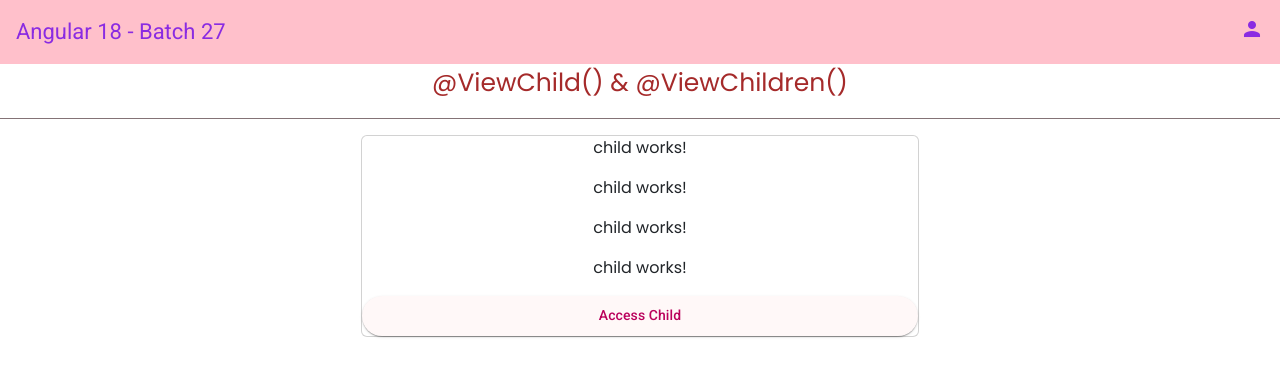
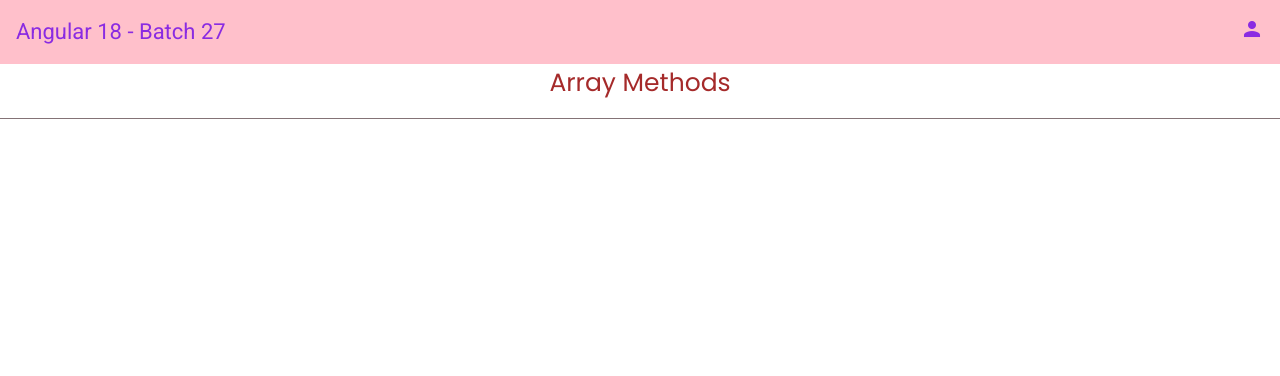
Before and after one commit to SatishKonduru/batch27, an Angular app: page / in a window 1280 px wide. Shown: the top 376 px of the page. Built offline with nearby package versions, Linux system fonts and the light colour scheme.

Commit message:
Array Methods

```diff
--- a/src/app/app.component.html
+++ b/src/app/app.component.html
@@ -25,4 +25,5 @@
 <!-- <app-sender></app-sender> -->
 
 <!-- <app-view-child></app-view-child> -->
-<app-parent></app-parent>
+<!-- <app-parent></app-parent> -->
+<app-array-methods></app-array-methods>
--- a/src/app/app.component.ts
+++ b/src/app/app.component.ts
@@ -14,6 +14,7 @@ import { ForComponent } from './components/for/for.component';
 import { SenderComponent } from './components/sender/sender.component';
 import { ViewChildComponent } from './components/view-child/view-child.component';
 import { ParentComponent } from './components/parent/parent.component';
+import { ArrayMethodsComponent } from './components/array-methods/array-methods.component';
 
 @Component({
   selector: 'app-root',
@@ -34,6 +35,7 @@ import { ParentComponent } from './components/parent/parent.component';
     SenderComponent,
     ViewChildComponent,
     ParentComponent,
+    ArrayMethodsComponent,
   ],
   templateUrl: './app.component.html',
   styleUrl: './app.component.css',
--- /dev/null
+++ b/src/app/components/array-methods/array-methods.component.html
@@ -0,0 +1 @@
+<app-topic [topicName]="'Array Methods'"></app-topic>
--- /dev/null
+++ b/src/app/components/array-methods/array-methods.component.ts
@@ -0,0 +1,144 @@
+import { Component, OnInit } from '@angular/core';
+import { TopicComponent } from '../topic/topic.component';
+import { Q } from '@angular/cdk/keycodes';
+import { first } from 'rxjs';
+import { convertCompilerOptionsFromJson } from 'typescript';
+import { NumberSymbol } from '@angular/common';
+
+@Component({
+  selector: 'app-array-methods',
+  standalone: true,
+  imports: [TopicComponent],
+  templateUrl: './array-methods.component.html',
+  styleUrl: './array-methods.component.css',
+})
+export class ArrayMethodsComponent implements OnInit {
+  ngOnInit(): void {
+    // let fruits = ['apple', 'banana'];
+    // // 1. push()
+    // fruits.push('orange');
+    // console.log('Fruits: ', fruits);
+    // // 2. pop()
+    // let lastFruit = fruits.pop();
+    // console.log('last fruit:', lastFruit);
+    // console.log('Fruits: ', fruits);
+    // fruits.push('Orange', 'Mango');
+    // console.log('Fruits: ', fruits);
+    // // 3. shift()
+    // let firstItem = fruits.shift();
+    // console.log('First Fruit:', firstItem);
+    // console.log('Original Fruit Array: ', fruits);
+    // //4. unshift()
+    // fruits.unshift('apple');
+    // console.log('Original Fruit Array: ', fruits);
+    // //5. concat()
+    // let moreFruits = ['abc', 'zyx'];
+    // let allFruits = moreFruits.concat(fruits);
+    // console.log('All Fruits: ', allFruits);
+    // let fruits = ['apple', 'banana', 'orange', 'grape', 'mango'];
+    // console.log(fruits);
+    // 6. slice()
+    // arrayName.slice(fromIndex, uptoIndex)
+    // let newFruits = fruits.slice(2, 5); //[0],[1],[2]
+    // console.log(newFruits);
+    // 7. splice()
+    //  arrayName.splice(startIndex, deleteCount, item1, item2....)
+    // console.log(fruits);
+    // fruits.splice(1, 3);
+    // console.log('New Fruits: ', fruits);
+    // console.log('Original Fruits :', fruits);
+    // 8. indexOf
+    // console.log(fruits.indexOf('ABC'));
+    //9. lastIndexOf
+    // let nums = [1, 2, 3, 2, 4, 2, 5, 6, 7, 2, 4, 2, 5, 6, 10];
+    // console.log(nums.lastIndexOf(2));
+    // 10. includes()
+    // console.log(fruits.includes('xyz'));
+    // 11. join()
+    // console.log(fruits.join(', '));
+    // 12. reverse()
+    // console.log(fruits.reverse());
+    // 13. sort()
+    // console.log('Before Sort: ', fruits);
+    // console.log(fruits.sort());
+    // console.log('After Sort', fruits);
+    // let numbers = [10, 5, 2, 1];
+    // console.log(numbers.sort((a, b) => a - b));
+    // let fruits = ['apple', 'banana', 'orange', 'grape', 'mango'];
+    // 14. forEach()
+    // fruits.forEach((f, i) => {
+    //   console.log('Array Item and its index value: ', f, i);
+    // });
+    // 15. map()
+    // let num = [1, 2, 3];
+    // let squares = num.map((x) => x * x);
+    // console.log('Squares of array: ', squares);
+
+    // 16. filter()
+    // let num = [1, 2, 3, 4, 5, 6];
+    // let even = num.filter((x) => x % 2 == 0 && x > 4);
+    // console.log('Even Numbers array: ', even);
+    // console.log('Original Numbers array: ', num);
+
+    // 17. reduce()
+    //  array.reduce((accumulator, currentValue) => {logic}, initialValue for accumulator)
+
+    // arrya.reduce((i, value) => i+value, 0  )
+    // let numbers = [1, 2, 3, 4];
+    // let sum = numbers.reduce((total, num) => total + num, 0);
+    // console.log(sum);
+
+    // 18. some()
+    // let num = [2, 4, 30, 72, 110, 772, 100];
+    // console.log(num.some((x) => x % 2 == 0));
+
+    // 19. every()
+    // console.log(num.every((x) => x % 2 == 0));
+
+    // 20. find()
+    // let num = [1, 3, 5, 4, 7, 2];
+    // console.log(num.find((x) => x % 2 == 0));
+    // 21. findIndex()
+    // console.log(num.findIndex((x) => x % 2 == 0));
+
+    // 22. flat()
+    // Creates a new array with all sub array elements concatenated into it recursively upto specified depth.
+
+    // let num = [1, 2, [3, 4, [5, 6]]];
+    // let newArray = num.flat(0);
+    // console.log(newArray);
+
+    // 23. Spread operator(...)
+    // let arr1 = [1, 2, 3, 4];
+    // console.log('Array 1: ', arr1);
+    // let arr2 = [...arr1];
+    // console.log('Array 2: ', arr2);
+
+    // let newMergedArray = [...arr1, ...arr2];
+    // console.log('New Merged Array: ', newMergedArray);
+
+    // 24. Rest Operator (...)
+    //   console.log(this.sum(10, 20, 30, 40));
+    // }
+
+    // sum(...numbers) {
+    //   return numbers.reduce((sum, n) => sum + n, 0);
+    // }
+
+    // 25. Destructuring -> for unpacking
+
+    let fruits = ['apple', 'banana', 'orange', 'abc', 'cde', 'efg', 'yuk'];
+    let [f1, f2, ...remiaing] = fruits;
+    console.log(f1);
+    console.log(remiaing);
+
+    let p = {
+      myName: 'Satish',
+      age: 44,
+    };
+    console.log(p.myName);
+
+    let { myName, age } = p;
+    console.log(myName);
+  }
+}
```
Also changed, not shown: src/app/components/array-methods/array-methods.component.css (added).
